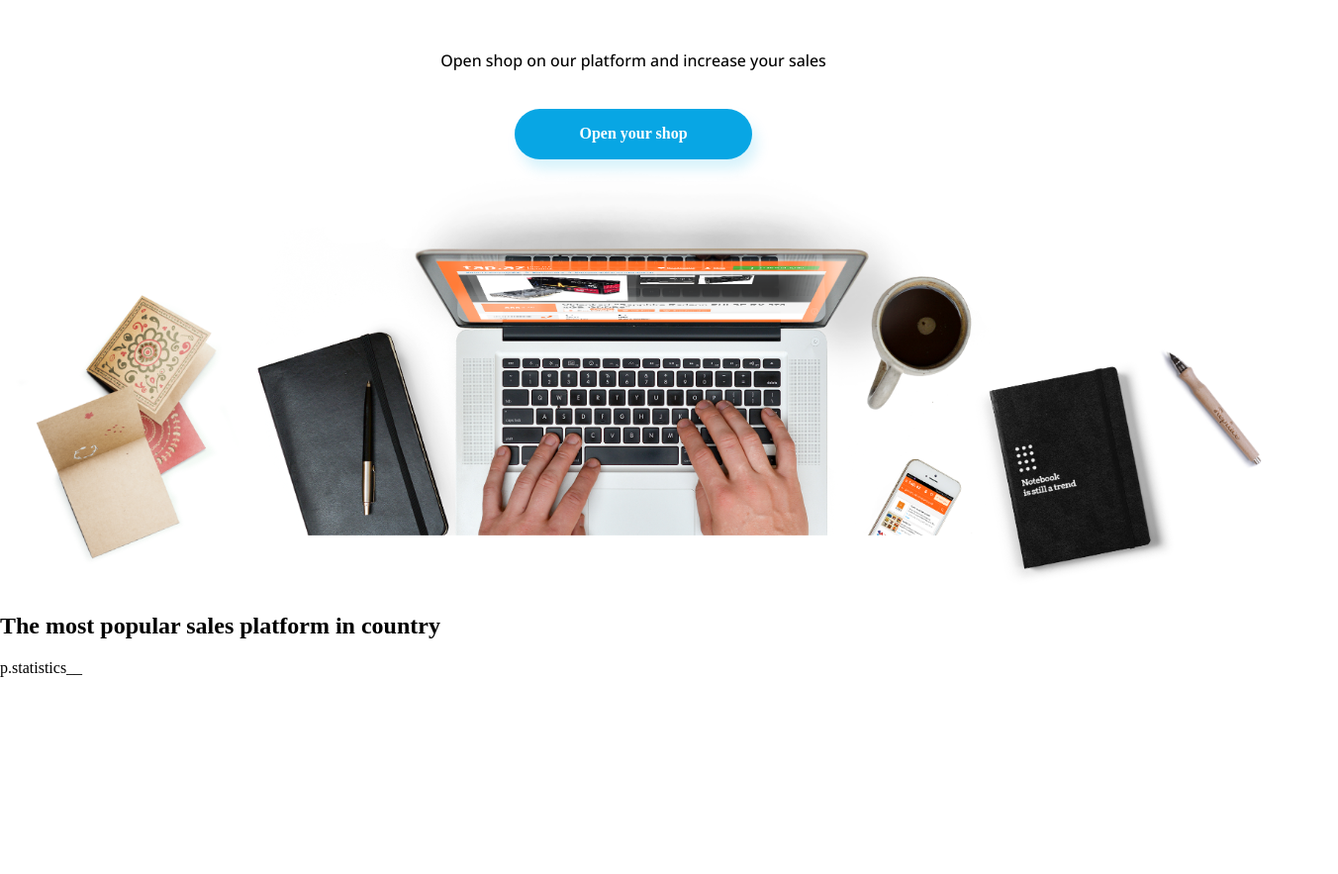
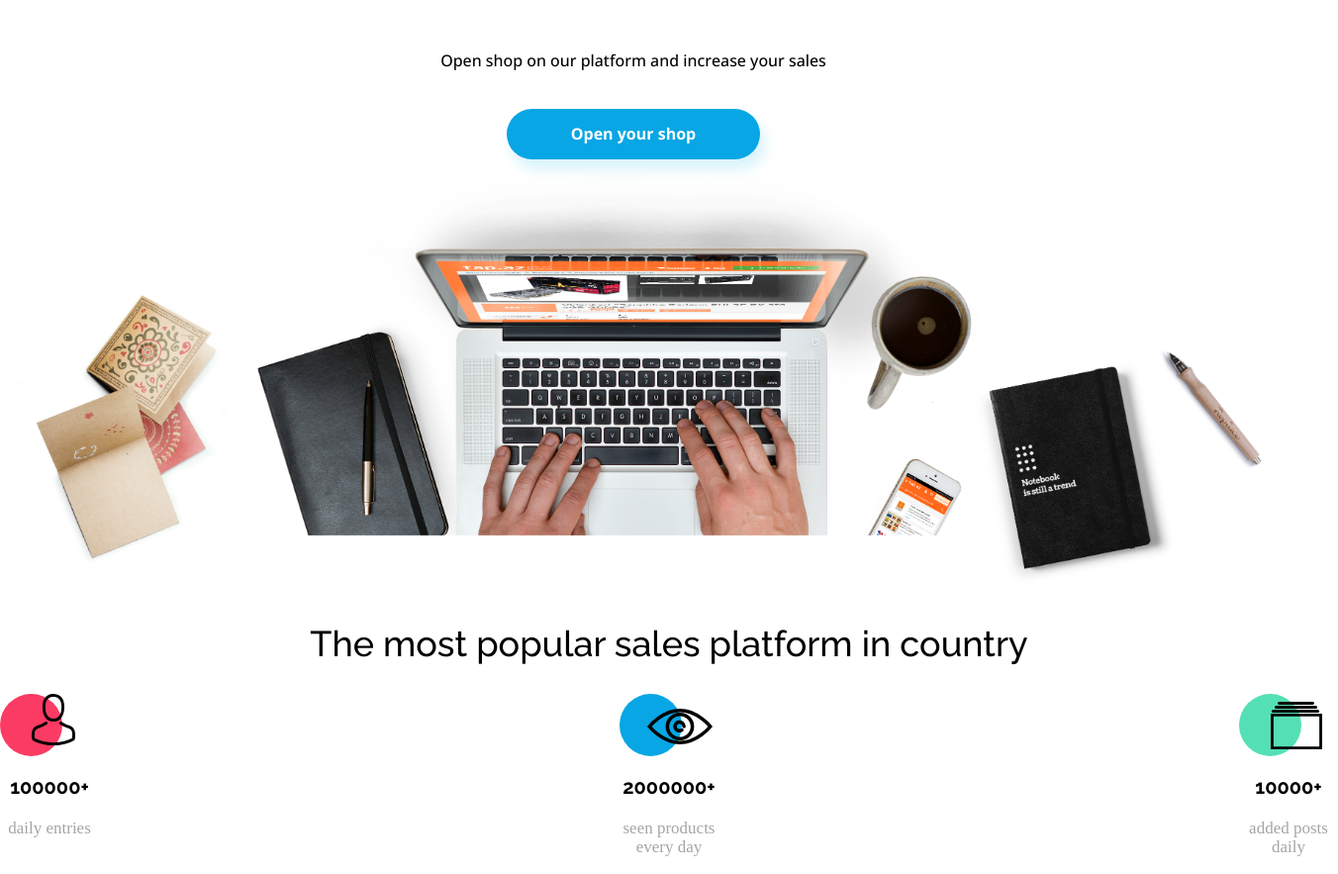
Before and after one commit to duszaemilia/BestShop, a plain HTML site: page index.html in a window 1280 px wide. Shown: the part 329-1212 px from the top of the page at 99% size, 1352 px wide, since content can reach past the window. Before the commit the page ends 1014 px from the top, so only its background shows below. Drawn offline with nearby package versions, Linux system fonts and the light colour scheme.

Commit message:
icons in statistics

```diff
--- a/index.html
+++ b/index.html
@@ -42,11 +42,30 @@
 <section class="statistics">
     <div class="statistics__inner">
         <h2 class="statistics__title">The most popular sales platform in country</h2>
-    </div>
 
-    <div class="statistics__cols">
-        <h3 class="statistics__hdl"></h3>
-        p.statistics__
+        <div class="cols">
+            <div class="statistics__cols">
+                <div class="statistics__circle1">
+                    <img class="statistics__img1" src="./src/images/Person.svg" alt="icon">
+                </div>
+                <h3 class="statistics__hdl">100000+</h3>
+                <p class="statistics__lead">daily entries</p>
+            </div>
+            <div class="statistics__cols">
+                <div class="statistics__circle2">
+                    <img class="statistics__img2" src="./src/images/Eye.svg" alt="icon">
+                </div>
+                <h3 class="statistics__hdl">2000000+</h3>
+                <p class="statistics__lead">seen products every day</p>
+            </div>
+            <div class="statistics__cols">
+                <div class="statistics__circle3">
+                    <img class="statistics__img3" src="./src/images/Catalog.svg" alt="icon">
+                </div>
+                <h3 class="statistics__hdl">10000+</h3>
+                <p class="statistics__lead">added posts daily</p>
+            </div>
+        </div>
     </div>
 </section>
 
--- a/src/styles/styles.css
+++ b/src/styles/styles.css
@@ -6,8 +6,7 @@
     --primary-light2: #07ACE629;
     --second: #EB476E;
     --second2: #FB3B64;
-    --second3: #FB3B64;
-    --second4: #F9043629;
+    --second3: #F9043629;
     --second5: #FF091129;
     --third: #55DFB4;
     --other: #13253B;
@@ -23,13 +22,16 @@
 * {
     box-sizing: border-box;
 }
+
 html, body {
     font-size: 16px;
 }
+
 .container {
     margin: 0 auto;
     width: 1352px;
 }
+
 .header {
     background-color: var(--white);
     box-shadow: 0 .1875rem .375rem var(--other5);
@@ -51,7 +53,7 @@ html, body {
     font-family: "Raleway", sans-serif;
     font-weight: 300;
     font-size: 2rem;
-    /*line-height: ;*/
+    line-height: 37px;
     color: var(--primary);
     display: flex;
     align-items: center;
@@ -77,19 +79,19 @@ html, body {
     display: inline-block;
     /*line-height: 1.375;*/
 }
+
 .mainMenu .mainMenu__item:hover {
     color: var(--black);
     border-color: var(--primary);
 }
 
 .mainMenu .mainMenu__item .mainMenu_item--active {
-
 }
 
 .hero {
     display: flex;
     flex-direction: column;
-   align-items: center;
+    align-items: center;
 }
 
 .hero .hero__hdl {
@@ -97,8 +99,6 @@ html, body {
     font-size: 3.0625rem;
     font-weight: 500;
     color: var(--black);
-    display: flex;
-    justify-content: center;
     margin-top: 12.5rem;
 }
 
@@ -111,8 +111,6 @@ html, body {
     align-items: center;
     margin-top: 20px;
     margin-bottom: 38px;
-    display: flex;
-    justify-content: center;
 }
 
 .hero .hero__btn {
@@ -125,6 +123,7 @@ html, body {
     background: #08A6E4 0 0 no-repeat padding-box;
     box-shadow: 5px 10px 14px #07ACE629;
     display: inline-block;
+    font-family: "Open Sans", sans-serif;
 
     /*margin: 38px 593px 0 593px;*/
 
@@ -136,3 +135,83 @@ html, body {
     background-size: cover;
     background-repeat: no-repeat;
 }
+
+.statistics__inner {
+    margin: 0 auto;
+    width: 1352px;
+}
+
+.statistics__title {
+    font-size: 36px;
+    line-height: 42px;
+    font-family: "Raleway", sans-serif;
+    font-weight: 500;
+    text-align: center;
+    color: var(--black);
+
+}
+
+.cols {
+    display: flex;
+    justify-content: space-between;
+}
+
+.statistics__cols {
+    width: 100px;
+    text-align: center;
+    position: relative;
+}
+
+
+
+.statistics__hdl {
+    font-family: "Raleway", sans-serif;
+    font-weight: 700;
+    font-size: 20px;
+}
+
+.statistics__lead {
+    font-size: 17px;
+    color: var(--other4);
+}
+
+.statistics__circle1 {
+    width: 63px;
+    height: 63px;
+    background-color: var(--second2);
+    border-radius: 50%;
+    position: relative;
+}
+.statistics__img1 {
+    position: absolute;
+    top: 0;
+    left: 50%;
+
+}
+
+.statistics__circle2 {
+    width: 63px;
+    height: 63px;
+    background-color: var(--primary);
+    border-radius: 50%;
+    position: relative;
+}
+.statistics__img2 {
+    position: absolute;
+    top: 15px;
+    left: 45%;
+
+}
+.statistics__circle3 {
+    width: 63px;
+    height: 63px;
+    background-color: var(--third);
+    border-radius: 50%;
+    position: relative;
+}
+.statistics__img3 {
+    position: absolute;
+    top: 8px;
+    left: 50%;
+
+}
```
